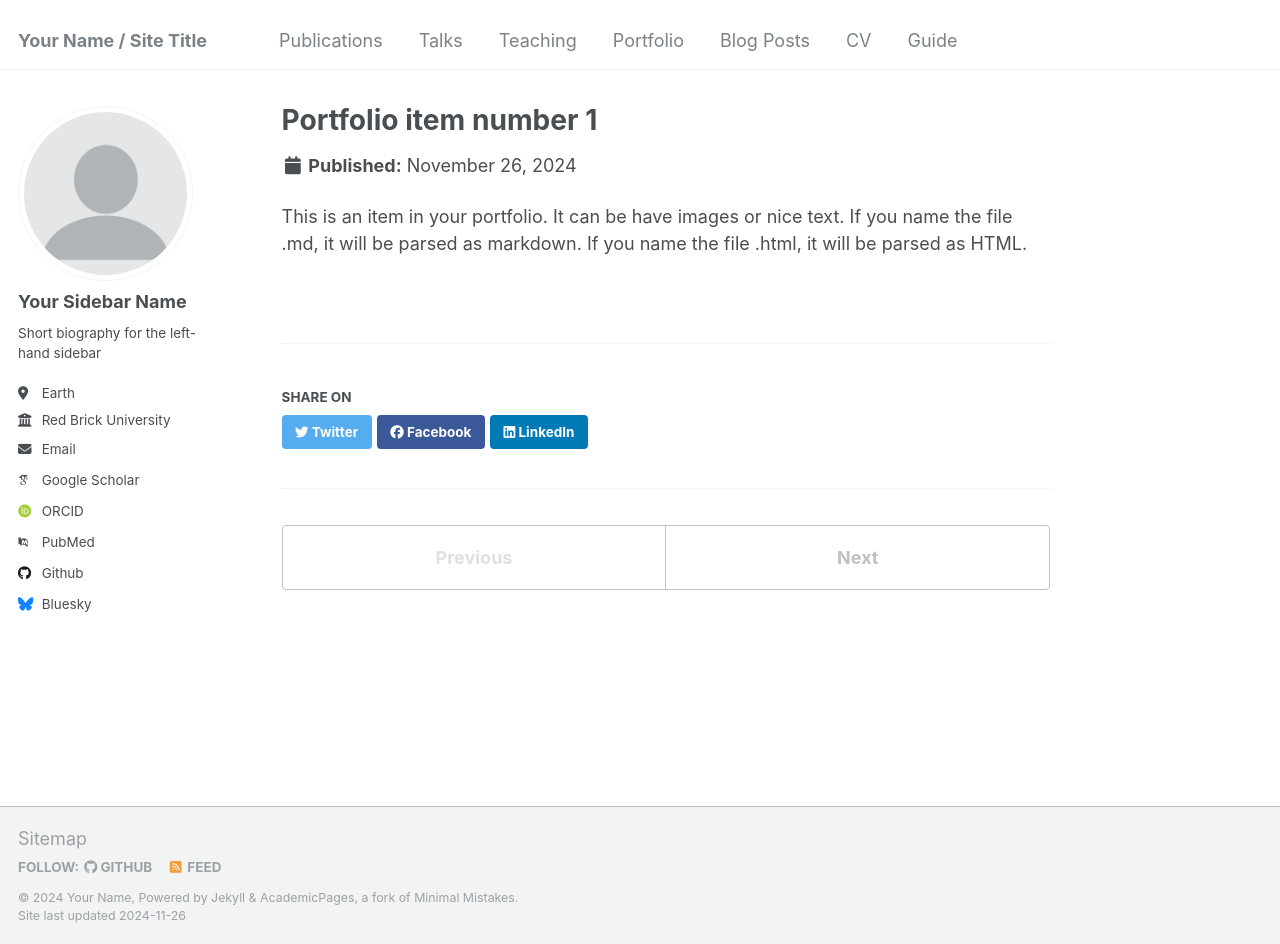
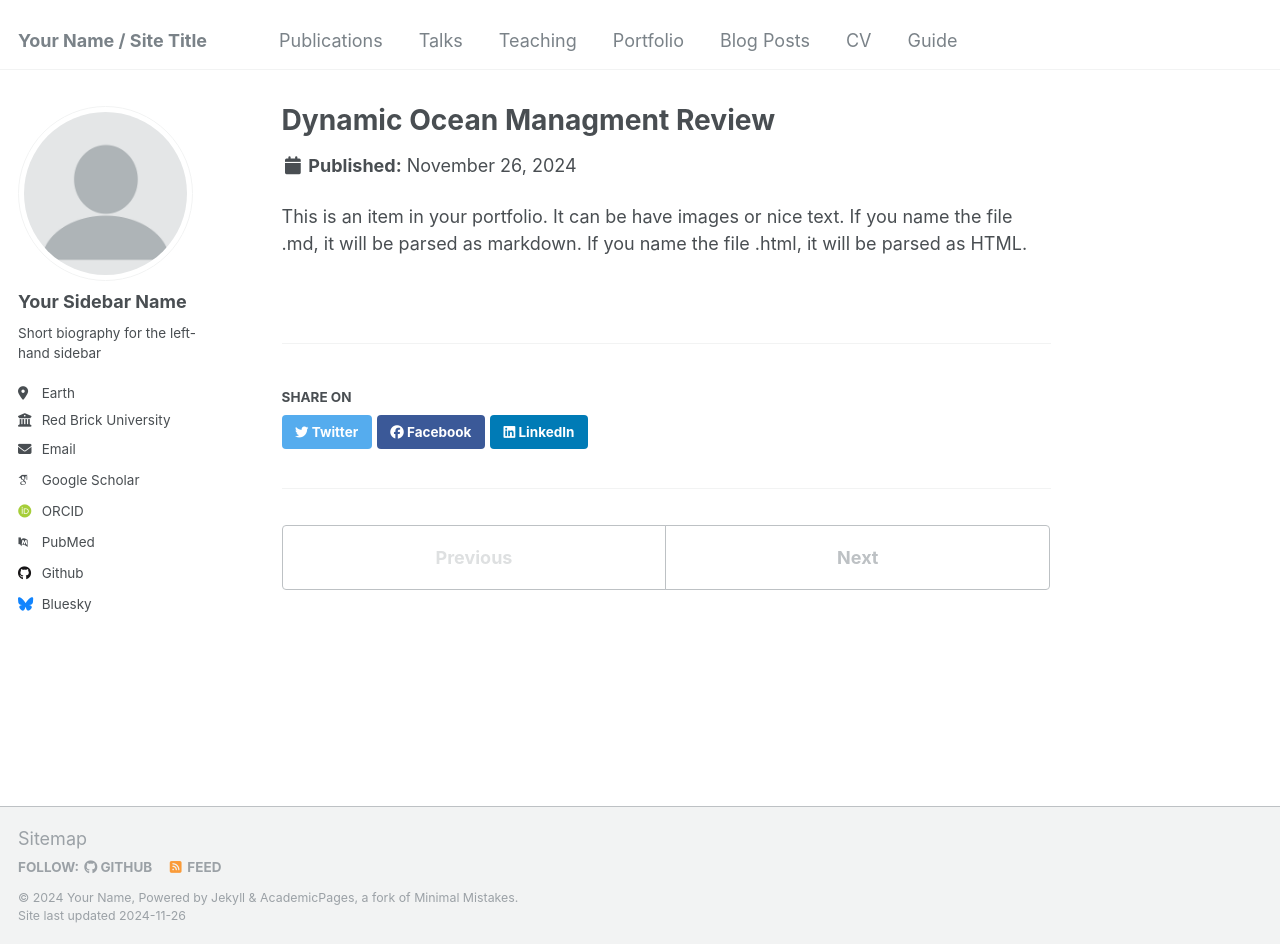
Before and after one commit to emilynazario/emilynazario.github.io, a Jekyll site: the page built from _portfolio/portfolio-1.md, in a window 1280 px wide and 944 px high. Built offline with Jekyll 4.4.1, drawn with Linux system fonts in a browser that asks for light colours; some web fonts are replaced.

Commit message:
test portfolio url

```diff
--- a/_portfolio/portfolio-1.md
+++ b/_portfolio/portfolio-1.md
@@ -1,7 +1,8 @@
 ---
-title: "Portfolio item number 1"
-excerpt: "Short description of portfolio item number 1<br/><img src='/images/500x300.png'>"
+title: "Dynamic Ocean Managment Review"
+excerpt: "DOM bridges and barriers: systematic review and end-user surve<br/><img src='/images/dom_reivew.png'>"
 collection: portfolio
+url: "https://enazario11.github.io/DOM-Review/lit_codes_explore.html"
 ---
 
 This is an item in your portfolio. It can be have images or nice text. If you name the file .md, it will be parsed as markdown. If you name the file .html, it will be parsed as HTML.
```
Also changed, not shown: images/dom_review.png (added).
